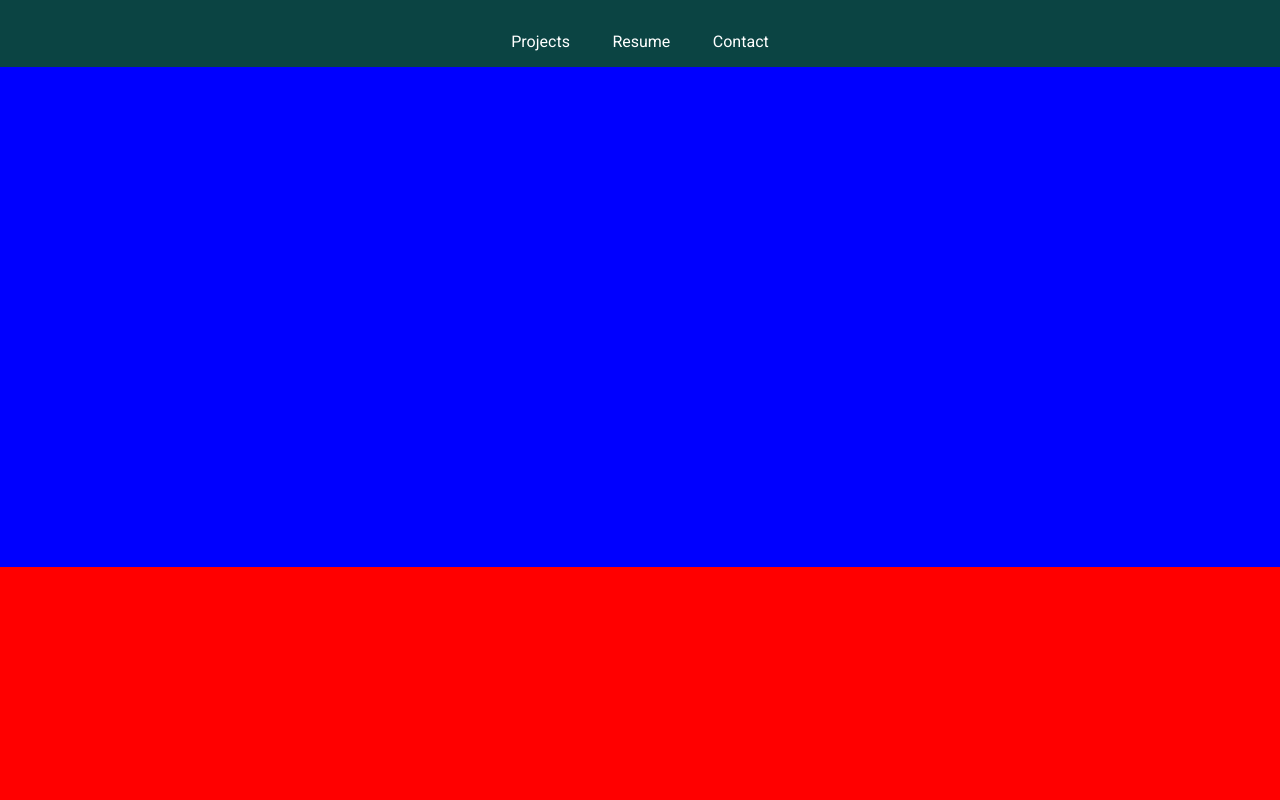
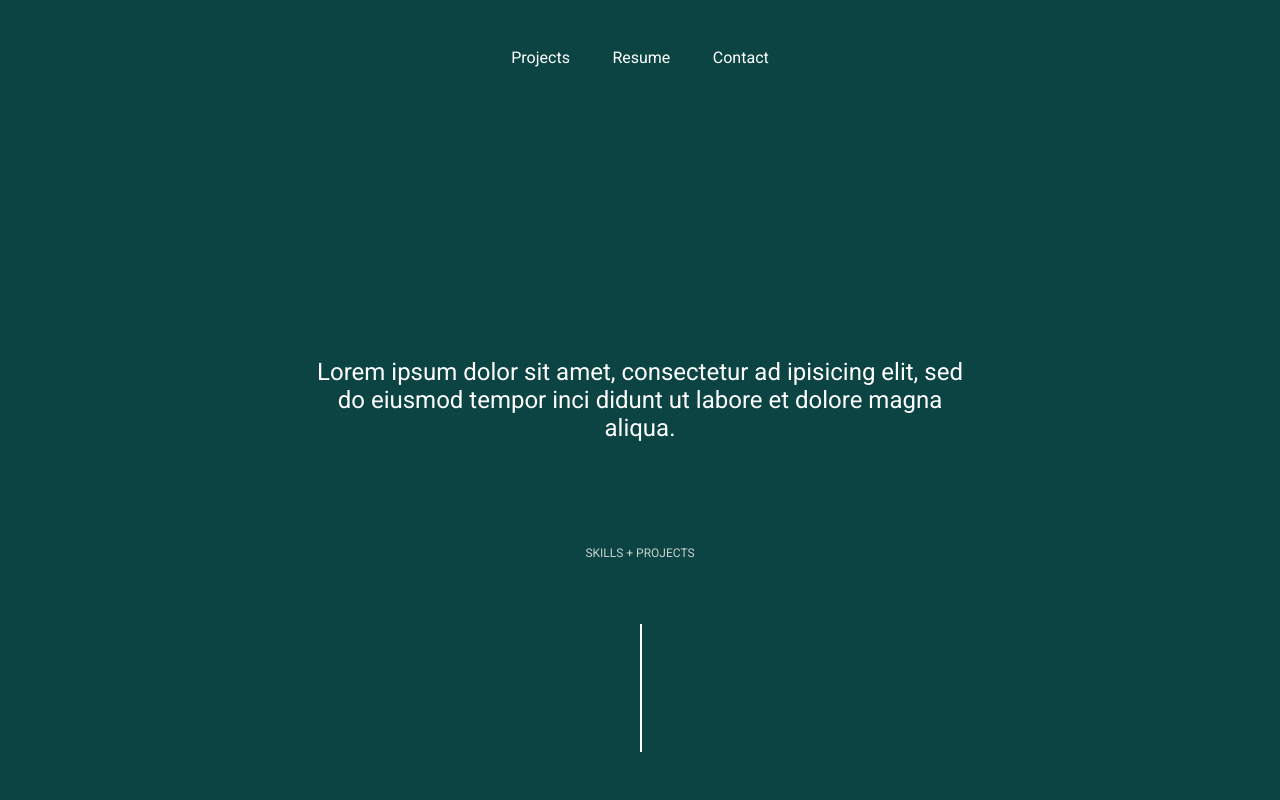
Before and after one commit to SolaOmi/SolaOmi.github.io, a plain HTML site: page index.html in a window 1280 px wide. Shown: the top 800 px of the page. Drawn offline with Linux system fonts and the light colour scheme.

Commit message:
Fill out intro section

```diff
--- a/index.css
+++ b/index.css
@@ -15,15 +15,17 @@ a  {
 header {
   display: flex;
   justify-content: center;
+  position: absolute;
   width: 100%;
 }
 
 nav {
   display: flex;
   justify-content: space-around;
+  align-items: center;
   margin-top: 1.0rem;
   width: 300px;
-  padding: 1.0rem;
+  padding-top: 2.0rem;
 }
 
 footer {
@@ -33,10 +35,6 @@ footer {
 
 section {
   height: 500px;
-}
-
-#intro {
-  background-color: blue;
 }
 
 #skills {
@@ -50,3 +48,43 @@ section {
 #contact {
   background-color: blue;
 }
+
+.intro {
+  height: 100vh;
+}
+
+.intro a {
+  color: #c7d1d1;
+  font-size: 0.75rem;
+  position: absolute;
+  bottom: 30%;
+  text-transform: uppercase;
+   transition: all .3s;
+}
+
+.intro a:hover {
+  transform: scale(1.2);
+}
+
+.intro-container {
+  font-size: 1.5rem;
+  max-width: 650px;
+  padding: 0 1.0rem;
+  text-align: center;
+}
+
+.vertical-line {
+  background-color: #fff;
+  height: 8.0rem;
+  width: 2px;
+  position: absolute;
+  bottom: 6%;
+  left: 50%;
+}
+
+.center {
+  display: flex;
+  flex-direction: column;
+  justify-content: center;
+  align-items: center;
+}
--- a/index.html
+++ b/index.html
@@ -29,7 +29,16 @@
         <a class="hover" href="#contact">Contact</a>
       </nav>
     </header>
-    <section id="intro"></section>
+    <section id="intro" class="center intro">
+      <div class="intro-container">
+        <p>
+          Lorem ipsum dolor sit amet, consectetur ad ipisicing elit, sed do
+          eiusmod tempor inci didunt ut labore et dolore magna aliqua.
+        </p>
+      </div>
+      <a href="#skills">skills + projects</a>
+      <div class="vertical-line"></div>
+    </section>
     <section id="skills"></section>
     <section id="projects"></section>
     <section id="contact"></section>
```
